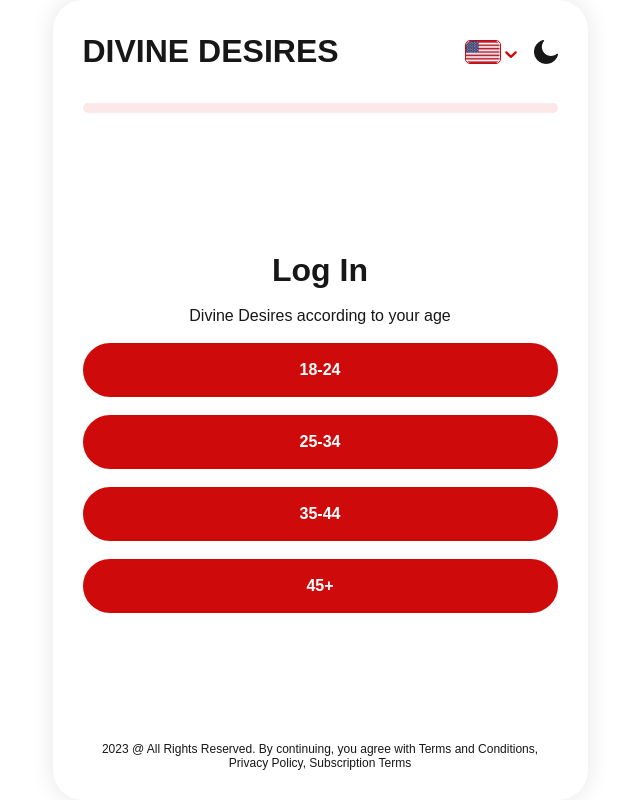
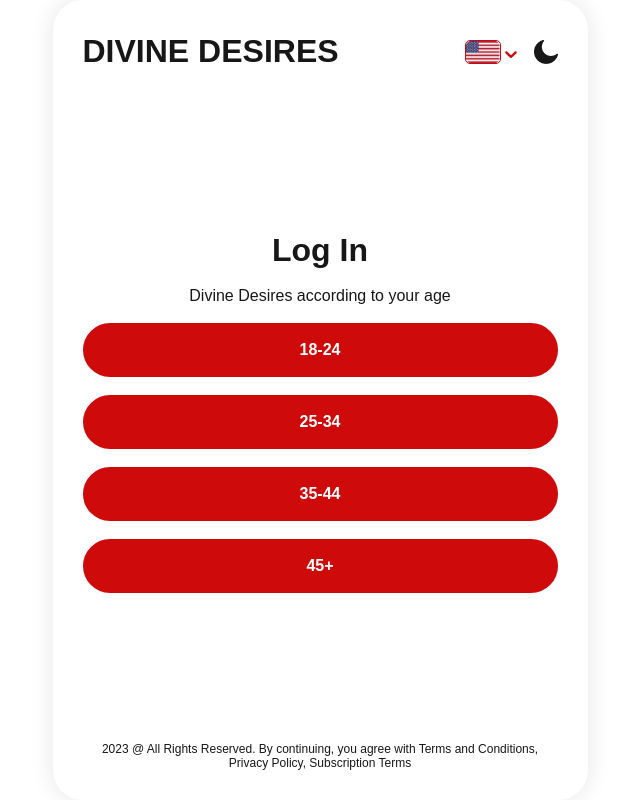
Before and after one commit to lx-DaryaLiashchynskaya/divinedesires, a React (Create React App) app: page / in a window 1280 px wide. Shown: the whole page, without its empty margins (320-960 px from the left). Built offline with nearby package versions, Linux system fonts and the light colour scheme; a web font is replaced by a local one.

Commit message:
add progress bar access logic

```diff
--- a/src/components/ProgressBar/ProgressBar.tsx
+++ b/src/components/ProgressBar/ProgressBar.tsx
@@ -9,31 +9,43 @@ import {IProgressDivision} from "../../types/progressBar.types";
 export const ProgressBar =()=>{
     const location=useLocation();
     const [progressDivisions, setProgressDivisions]=useState<IProgressDivision[]>(getProgressDivisionsInitialState())
+    const [isProgressBarVisible,setIsProgressBarVisible]=useState(false)
+
+    const getProgressBarVisibility=(location:string,routes:string[])=>{
+        return routes.includes(location)
+    }
 
     useEffect(()=>{
-        if(PROGRESS_BAR_ROUTES.includes(location.pathname)) {
+        if(getProgressBarVisibility(location.pathname,PROGRESS_BAR_ROUTES)) {
            const divisionInfo= progressDivisions.find((progressDivision)=>progressDivision.route===location.pathname)
 
             const arr = progressDivisions.reduce((prevDivisions,division)=>{
-               if(divisionInfo&&division.divisionNumber<=divisionInfo.divisionNumber&&divisionInfo.divisionStatus===ProgressBarState.UNFILLED) {
+                const isQuestionWasPassedBefore = divisionInfo && division.divisionNumber<divisionInfo.divisionNumber
+
+                if (isQuestionWasPassedBefore && divisionInfo.divisionStatus===ProgressBarState.UNFILLED) {
                    prevDivisions.push({...division,divisionStatus:ProgressBarState.FILLED})
-               } else {
+                } else {
                    prevDivisions.push(division)
                }
 
-               return prevDivisions
+               return prevDivisions;
             },[] as IProgressDivision[])
 
             setProgressDivisions(arr)
+            setIsProgressBarVisible(true)
+        } else {
+            setIsProgressBarVisible(false)
         }
     },[location.pathname])
 
     return (<>
-            <div className={'divisionsContainer'}>
+            {isProgressBarVisible ?
+                <div className={'divisionsContainer'}>
                 {progressDivisions.map(({route,divisionNumber,divisionWidth,divisionStatus})=>{
                     return <ProgressDivision key={divisionNumber} divisionNumber={divisionNumber} divisionWidth={divisionWidth} divisionStatus={divisionStatus} route={route} />
                 })}
-            </div>
+                </div>
+                :null}
         </>
     );
 }
```
